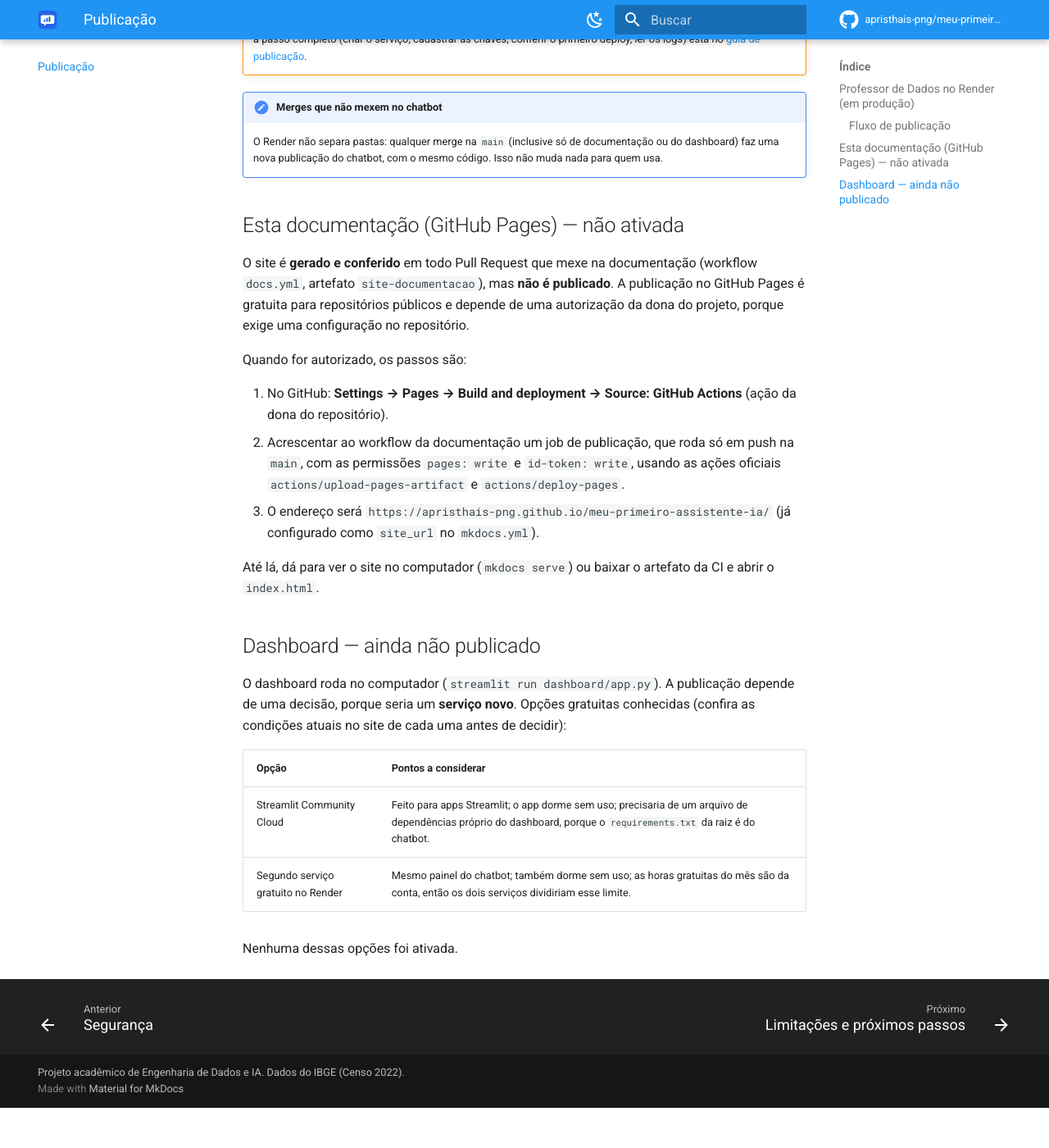
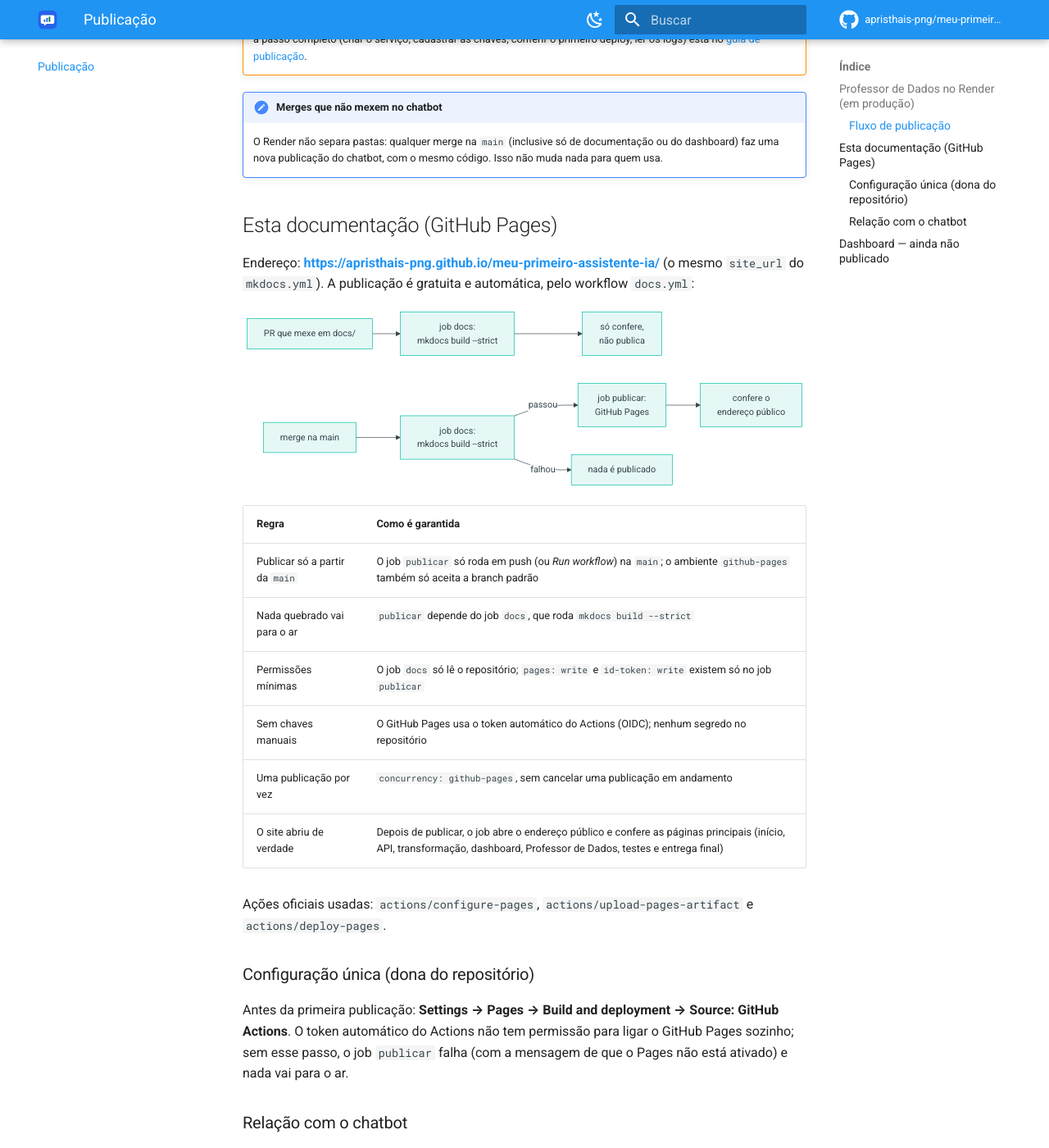
Before and after one commit to apristhais-png/meu-primeiro-assistente-ia, an MkDocs documentation site: the page built from docs/publicar.md, in a window 1280 px wide and 1400 px high, scrolled down 1063 px. Shown: the whole window at 82% size. Built offline with MkDocs 1.6.1 and Material for MkDocs 9.7.7, drawn with Linux system fonts in a browser that asks for light colours; comment, search, counter and statistics services are not loaded; before the commit the page ends 2414 px from its top, so only the background shows below that; some of the changed text lies outside the part shown.

Commit message:
Docs: publish the MkDocs site to GitHub Pages from main
docs.yml now has two jobs:
- docs (read-only): pip install -r requirements-docs.txt, pip check,
  mkdocs build --strict, site artifact; on main also packs the site with
  actions/upload-pages-artifact@v4. Still runs on every docs PR.
- publicar: only on main (push or manual run), needs docs; permissions
  pages: write + id-token: write only here; environment github-pages;
  concurrency group github-pages without cancelling a running deploy;
  actions/configure-pages@v5 + actions/deploy-pages@v4 (OIDC, no secrets);
  then opens the public URL and checks the main pages return HTTP 200.

Push on main only triggers it when docs/, mkdocs.yml,
requirements-docs.txt or the workflow change. app.py, assistente/,
requirements.txt, render.yaml and ci-deploy.yml are untouched.

Docs (publicar, CI, segurança, limitações, audit note) and README updated;
tests/test_docs.py checks the new rules (main-only, minimal permissions,
environment, concurrency, official actions, no secrets, site_url).

Co-Authored-By: Claude Opus 5.5 <noreply@anthropic.com>
Claude-Session: https://claude.ai/code/session_01AiEBCy9es26Yk3mQNex8NW

````diff
--- a/docs/publicar.md
+++ b/docs/publicar.md
@@ -42,27 +42,49 @@ flowchart LR
     documentação ou do dashboard) faz uma nova publicação do chatbot, com o
     mesmo código. Isso não muda nada para quem usa.
 
-## Esta documentação (GitHub Pages) — não ativada
+## Esta documentação (GitHub Pages)
 
-O site é **gerado e conferido** em todo Pull Request que mexe na documentação
-(workflow `docs.yml`, artefato `site-documentacao`), mas **não é publicado**.
-A publicação no GitHub Pages é gratuita para repositórios públicos e depende
-de uma autorização da dona do projeto, porque exige uma configuração no
-repositório.
+Endereço: **<https://apristhais-png.github.io/meu-primeiro-assistente-ia/>**
+(o mesmo `site_url` do `mkdocs.yml`). A publicação é gratuita e automática,
+pelo workflow `docs.yml`:
 
-Quando for autorizado, os passos são:
+```mermaid
+flowchart LR
+    PR[PR que mexe em docs/] --> B1[job docs:<br/>mkdocs build --strict]
+    B1 --> X[só confere,<br/>não publica]
+    M[merge na main] --> B2[job docs:<br/>mkdocs build --strict]
+    B2 -- passou --> P[job publicar:<br/>GitHub Pages]
+    P --> C[confere o<br/>endereço público]
+    B2 -- falhou --> N[nada é publicado]
+```
 
-1. No GitHub: **Settings → Pages → Build and deployment → Source: GitHub
-   Actions** (ação da dona do repositório).
-2. Acrescentar ao workflow da documentação um job de publicação, que roda só
-   em push na `main`, com as permissões `pages: write` e `id-token: write`,
-   usando as ações oficiais `actions/upload-pages-artifact` e
-   `actions/deploy-pages`.
-3. O endereço será `https://apristhais-png.github.io/meu-primeiro-assistente-ia/`
-   (já configurado como `site_url` no `mkdocs.yml`).
+| Regra | Como é garantida |
+|---|---|
+| Publicar só a partir da `main` | O job `publicar` só roda em push (ou *Run workflow*) na `main`; o ambiente `github-pages` também só aceita a branch padrão |
+| Nada quebrado vai para o ar | `publicar` depende do job `docs`, que roda `mkdocs build --strict` |
+| Permissões mínimas | O job `docs` só lê o repositório; `pages: write` e `id-token: write` existem só no job `publicar` |
+| Sem chaves manuais | O GitHub Pages usa o token automático do Actions (OIDC); nenhum segredo no repositório |
+| Uma publicação por vez | `concurrency: github-pages`, sem cancelar uma publicação em andamento |
+| O site abriu de verdade | Depois de publicar, o job abre o endereço público e confere as páginas principais (início, API, transformação, dashboard, Professor de Dados, testes e entrega final) |
 
-Até lá, dá para ver o site no computador (`mkdocs serve`) ou baixar o
-artefato da CI e abrir o `index.html`.
+Ações oficiais usadas: `actions/configure-pages`, `actions/upload-pages-artifact`
+e `actions/deploy-pages`.
+
+### Configuração única (dona do repositório)
+
+Antes da primeira publicação: **Settings → Pages → Build and deployment →
+Source: GitHub Actions**. O token automático do Actions não tem permissão
+para ligar o GitHub Pages sozinho; sem esse passo, o job `publicar` falha
+(com a mensagem de que o Pages não está ativado) e nada vai para o ar.
+
+### Relação com o chatbot
+
+- O workflow da documentação só instala o `requirements-docs.txt`; não usa
+  o `requirements.txt`, as chaves de IA nem o `render.yaml`.
+- Ele roda na `main` **só quando a documentação muda**. Nesses merges, o
+  Render espera também este workflow terminar antes de republicar o chatbot
+  (opção *After CI Checks Pass*); se a documentação falhar, o chatbot continua
+  no ar com a versão anterior, que tem o mesmo código.
 
 ## Dashboard — ainda não publicado
 
````
Also changed, not shown: README.md (+8 -3 lines), docs/entrega-final/auditoria-seguranca.md (+6 -0 lines), docs/limitacoes.md (+6 -6 lines), docs/qualidade/ci.md (+10 -6 lines), docs/seguranca.md (+5 -2 lines), 2 other files.
